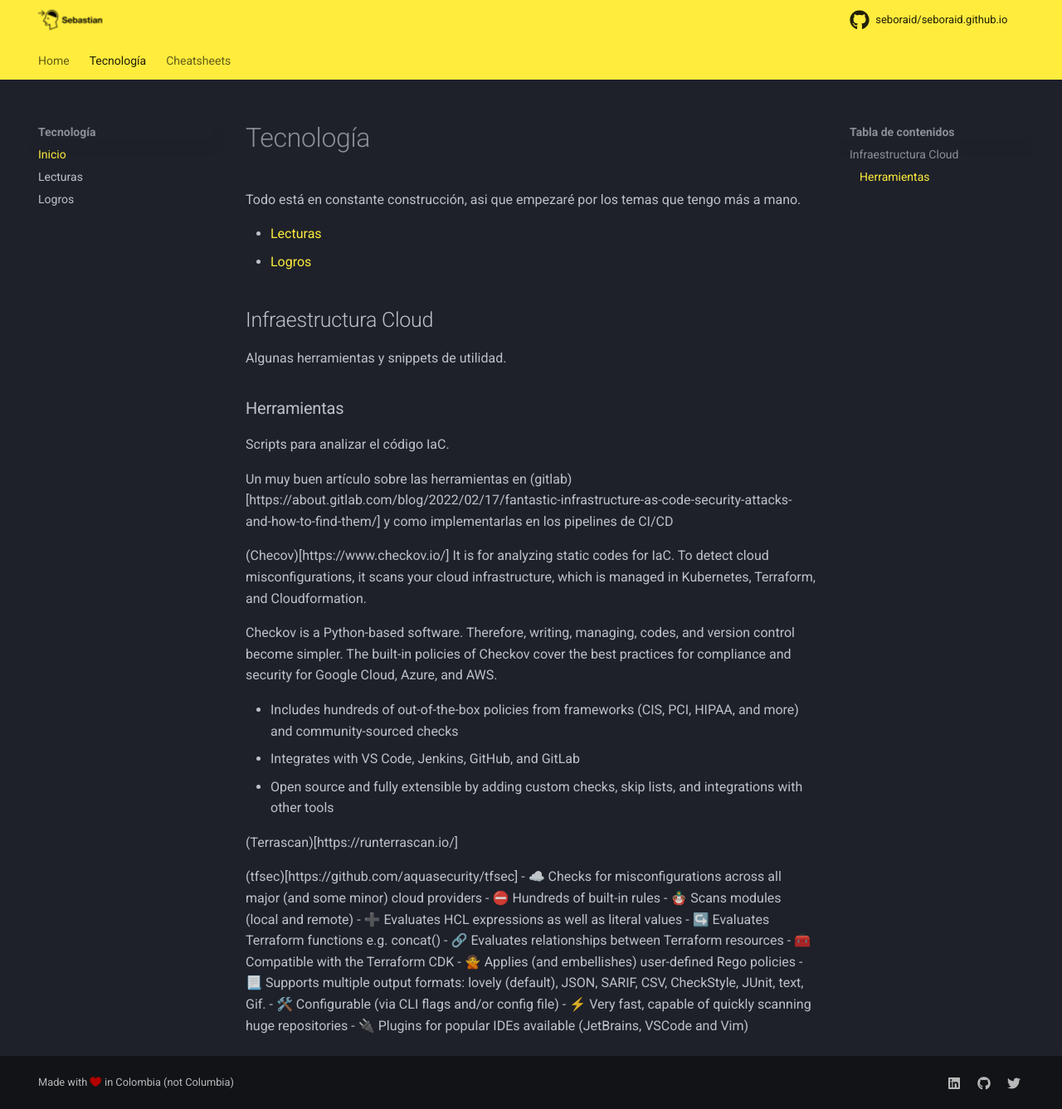
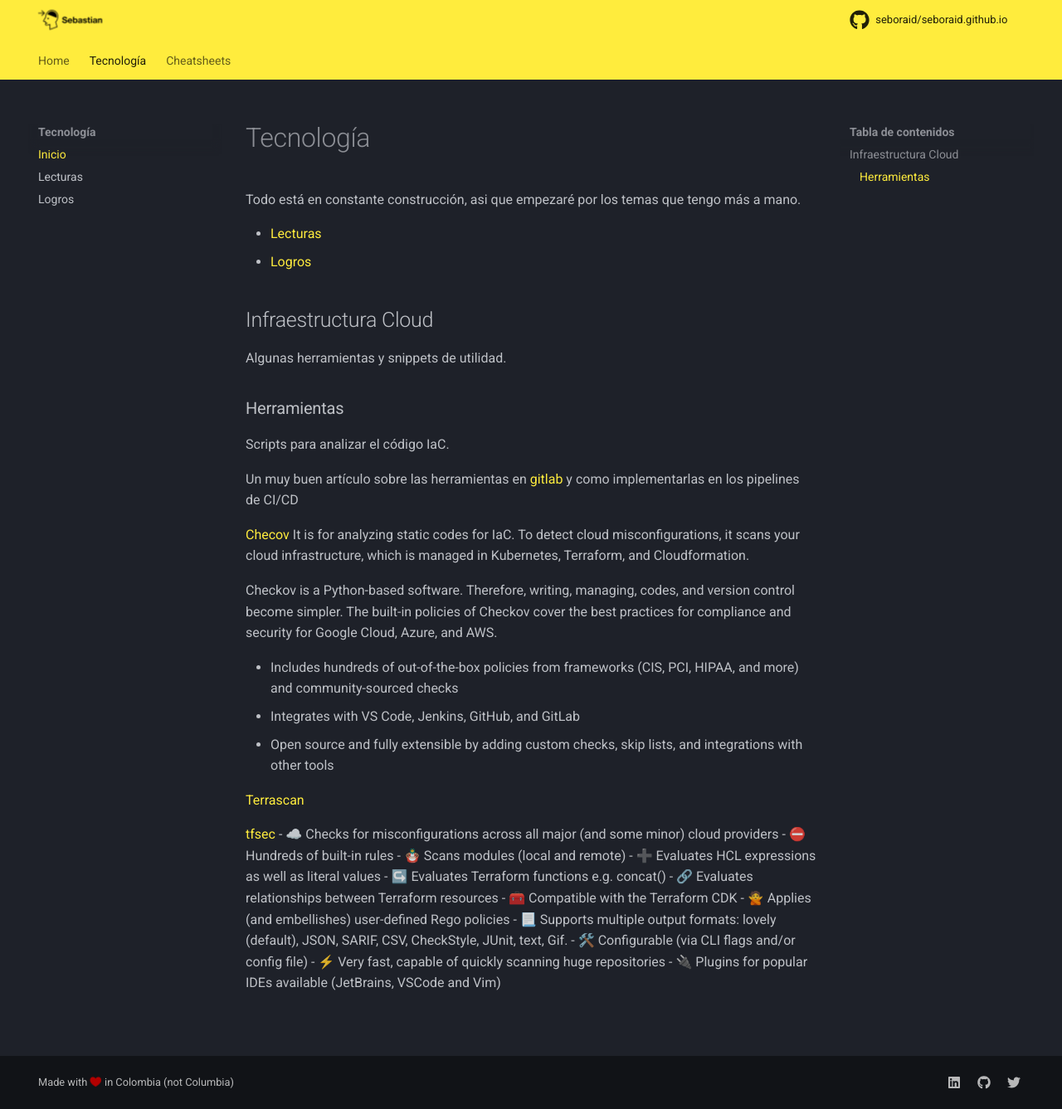
Before and after one commit to seboraid/seboraid.github.io, an MkDocs documentation site: the page built from docs/tecnologia/tecnologia.md, in a window 1280 px wide and 1337 px high. Shown: the whole window at 83% size. Built offline with MkDocs 1.6.1 and Material for MkDocs 9.7.7, drawn with Linux system fonts in a browser that asks for light colours; comment, search, counter and statistics services are not loaded.

Commit message:
fix links

```diff
--- a/docs/tecnologia/tecnologia.md
+++ b/docs/tecnologia/tecnologia.md
@@ -17,9 +17,9 @@
 
 Scripts para analizar el código IaC.
 
-Un muy buen artículo sobre las herramientas en (gitlab)[https://about.gitlab.com/blog/2022/02/17/fantastic-infrastructure-as-code-security-attacks-and-how-to-find-them/] y como implementarlas en los pipelines de CI/CD
+Un muy buen artículo sobre las herramientas en [gitlab](https://about.gitlab.com/blog/2022/02/17/fantastic-infrastructure-as-code-security-attacks-and-how-to-find-them/) y como implementarlas en los pipelines de CI/CD
 
-(Checov)[https://www.checkov.io/]
+[Checov](https://www.checkov.io/)
 It is for analyzing static codes for IaC. To detect cloud misconfigurations, it scans your cloud infrastructure, which is managed in Kubernetes, Terraform, and Cloudformation.
 
 Checkov is a Python-based software. Therefore, writing, managing, codes, and version control become simpler. The built-in policies of Checkov cover the best practices for compliance and security for Google Cloud, Azure, and AWS.
@@ -28,9 +28,9 @@
 - Integrates with VS Code, Jenkins, GitHub, and GitLab
 - Open source and fully extensible by adding custom checks, skip lists, and integrations with other tools
 
-(Terrascan)[https://runterrascan.io/]
+[Terrascan](https://runterrascan.io/)
 
-(tfsec)[https://github.com/aquasecurity/tfsec]
+[tfsec](https://github.com/aquasecurity/tfsec)
 - ☁️ Checks for misconfigurations across all major (and some minor) cloud providers
 - ⛔ Hundreds of built-in rules
 - 🪆 Scans modules (local and remote)
```
